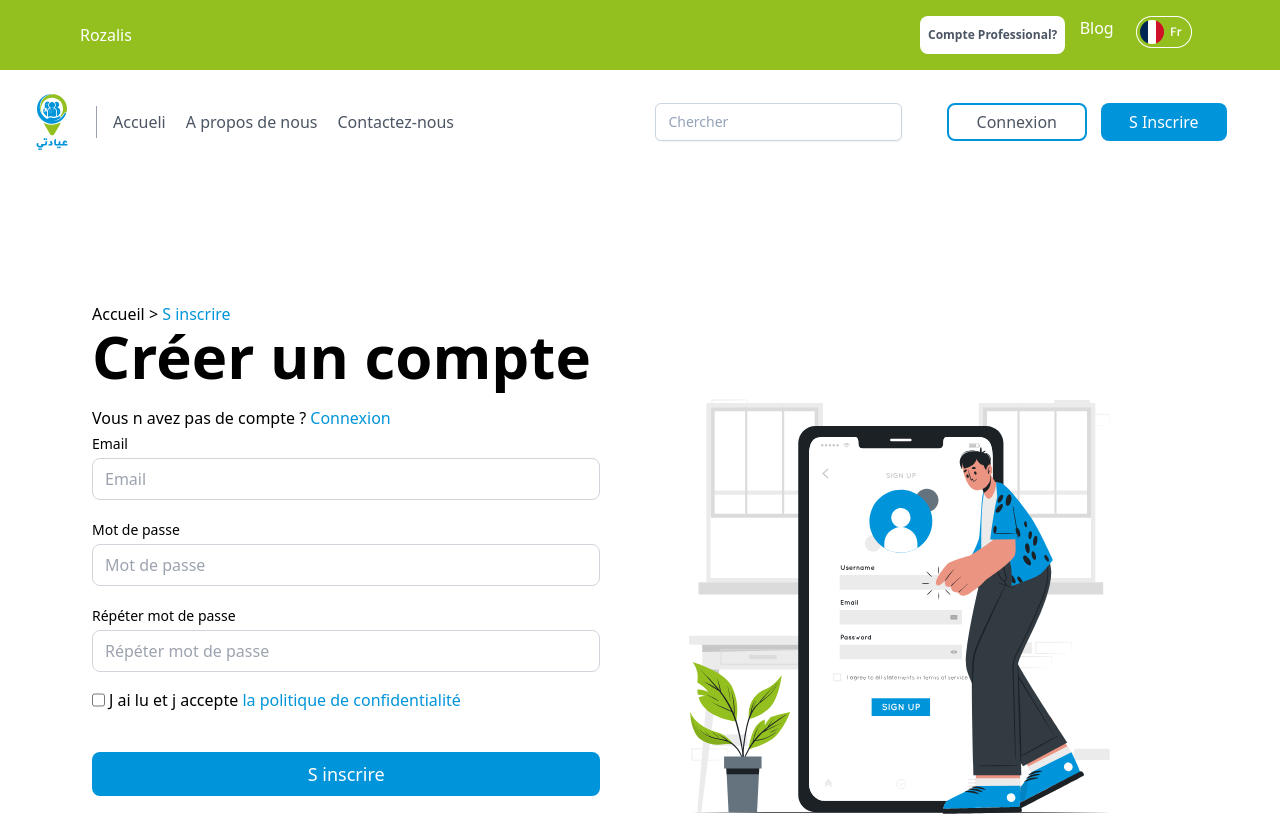
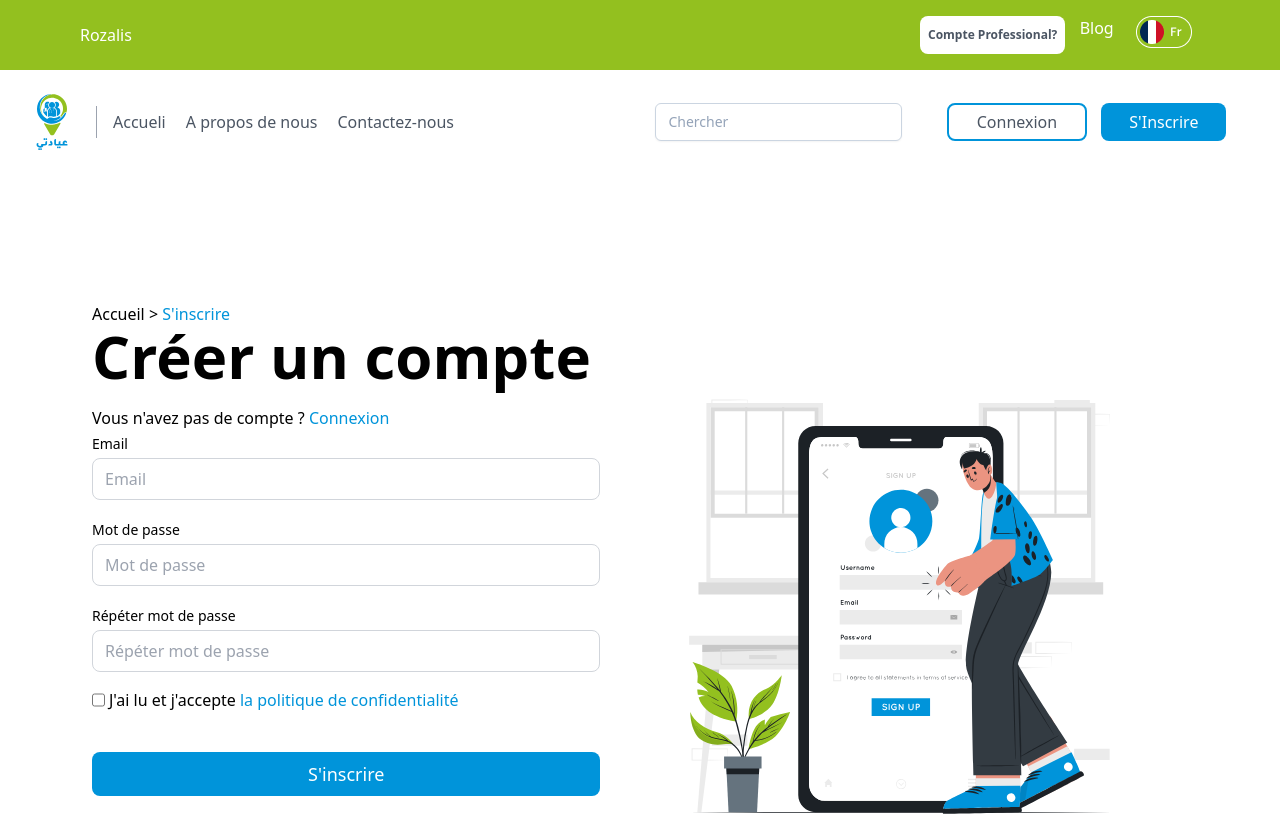
Before and after one commit to SajeelAhmed1/eyedaty-mod1, a Next.js app: page /signup in a window 1280 px wide. Shown: the top 816 px of the page. Built offline with nearby package versions, Linux system fonts and the light colour scheme.

Commit message:
4 pages done

```diff
--- a/pages/login.jsx
+++ b/pages/login.jsx
@@ -20,7 +20,7 @@ export default function Login() {
                 </p>
                 <h2 className="text-black text-6xl font-bold title-font mb-5">Connectez-vous à votre compte</h2>
                 <p className='text-medium'>
-                    Vous n avez pas de compte? <span className='text-siteblue'> <a href="#">Créer un compte</a>
+                    Vous&apos;n avez pas de compte? <span className='text-siteblue'> <a href="#">Créer un compte</a>
 
                         </span>
                 </p>
@@ -51,7 +51,7 @@ export default function Login() {
                         </p>
                     </div>
                     <div className='text-siteblue '>
-                        <a href="#"> j ai  oublie le mot de passe?</a>
+                        <a href="#"> j&apos;ai  oublie le mot de passe?</a>
 
                     </div>
                 </div>
--- a/pages/sections/navbar.jsx
+++ b/pages/sections/navbar.jsx
@@ -26,7 +26,7 @@ export default function Navbar() {
             <button className="inline-flex items-center   border-2 border-siteblue  px-7 focus:outline-none hover:bg-gray-200 rounded-lg text-base mt-4 md:mt-0">Connexion
 
             </button>
-            <button className="inline-flex items-center  bg-siteblue text-white   px-7 focus:outline-none hover:bg-gray-200 rounded-lg text-base mt-4 md:mt-0">S Inscrire
+            <button className="inline-flex items-center  bg-siteblue text-white   px-7 focus:outline-none hover:bg-gray-200 rounded-lg text-base mt-4 md:mt-0">S&apos;Inscrire
 
             </button>
 
--- a/pages/signup.jsx
+++ b/pages/signup.jsx
@@ -15,12 +15,12 @@ export default function Signup() {
                 <p>
                     Accueil {">"} <span className='text-siteblue'>
 
-                    S inscrire
+                    S&apos;inscrire
                     </span>
                 </p>
                 <h2 className="text-black text-6xl font-bold title-font mb-5">Créer un compte</h2>
                 <p className='text-medium'>
-                    Vous n avez pas de compte ? <span className='text-siteblue'> <a href="#">Connexion</a>
+                    Vous n&apos;avez pas de compte ? <span className='text-siteblue'> <a href="#">Connexion</a>
 
                         </span>
                 </p>
@@ -50,11 +50,11 @@ export default function Signup() {
                 <div className='flex  mb-10 '>
                     <input type="checkbox" name="" id="" />
                     <span className='ml-1'>
-                    J ai lu et j accepte <span className='text-siteblue'> la politique de confidentialité</span>
+                    J&apos;ai lu et j&apos;accepte <span className='text-siteblue'> la politique de confidentialité</span>
                     </span>
                 </div>
 
-                <button className="text-white bg-siteblue border-0 py-2 px-8 focus:outline-none hover:bg-sitegreen rounded-lg text-lg">S inscrire</button>
+                <button className="text-white bg-siteblue border-0 py-2 px-8 focus:outline-none hover:bg-sitegreen rounded-lg text-lg">S&apos;inscrire</button>
                 {/* <p className="text-xs text-gray-500 mt-3">Literally you probably haven't heard of them jean shorts.</p> */}
                 <span class="h-1 w-full bg-gray-300 flex justify-center my-5"></span>
                 <div className='flex flex-row justify-center space-x-3 mt-2'>
```
